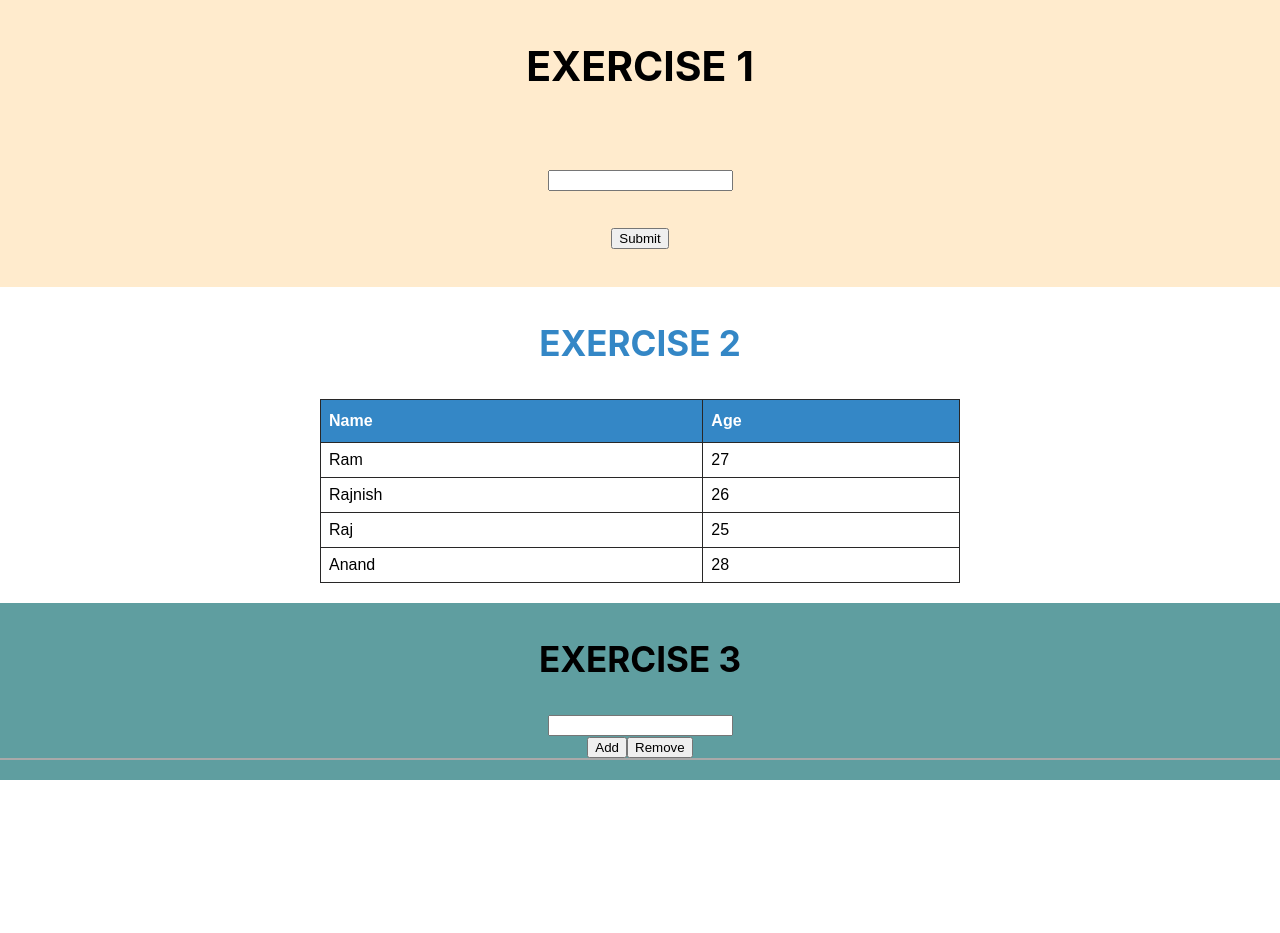
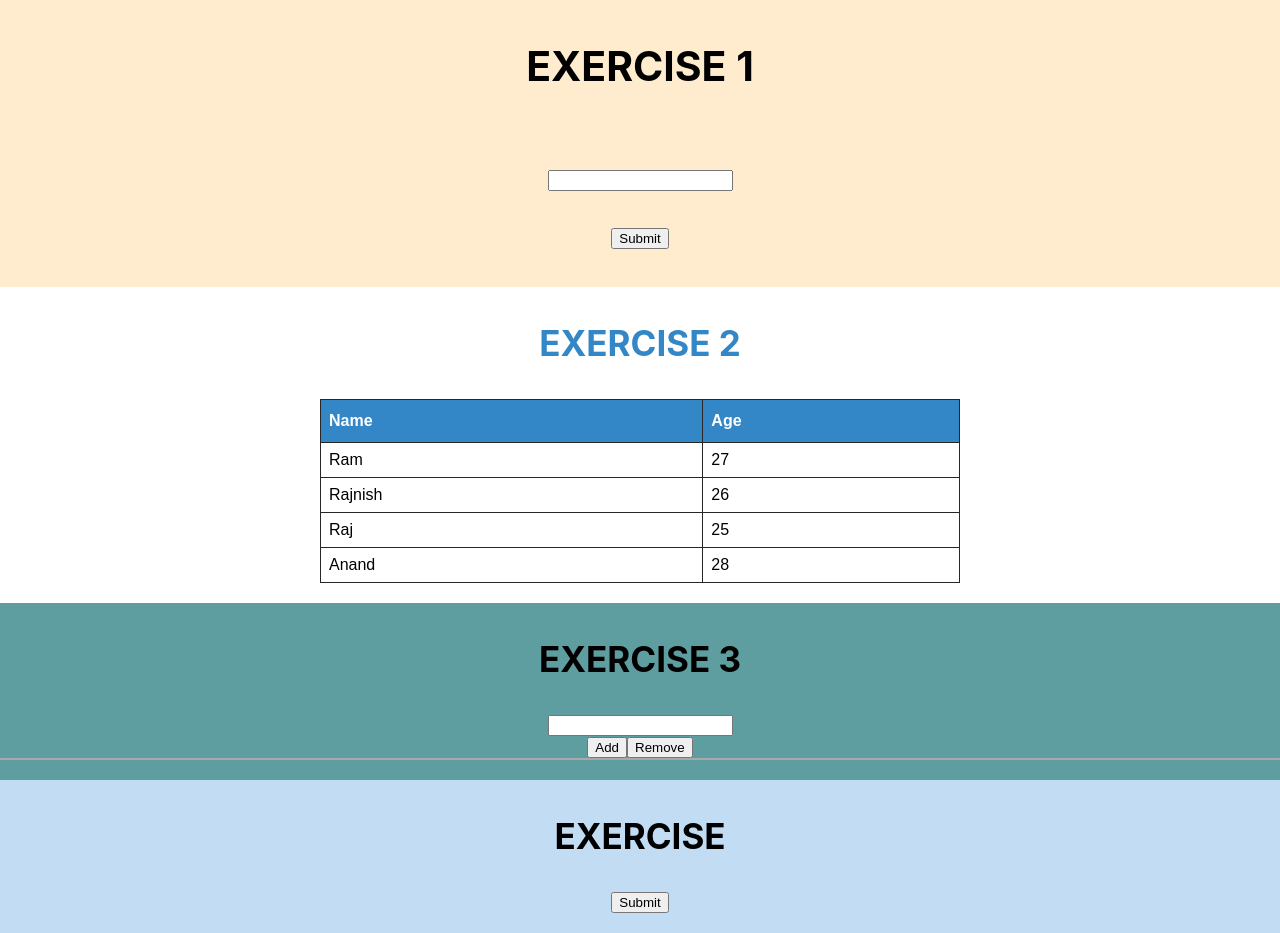
Before and after one commit to abhianand1909/dev-Abhishek, a React (Create React App) app in the folder MyApp/: page / in a window 1280 px wide. Before the commit the page ends 800 px from the top, so only its background shows below. Built offline with nearby package versions, Linux system fonts and the light colour scheme.

Commit message:
Exercise 4

```diff
--- a/MyApp/src/App.css
+++ b/MyApp/src/App.css
@@ -65,7 +65,14 @@
     color: #000000;
     font-size: 22px;
 }
-.E3
+.E3,.E4
 {
   font-size: 35px;
 }
+.Exercise4
+{
+  display: flex;
+  flex-direction: column;
+  align-items: center;
+  background-color: #c2dcf3;
+}
--- a/MyApp/src/App.js
+++ b/MyApp/src/App.js
@@ -1,6 +1,7 @@
 import React, { useState } from "react";
 import "./App.css";
-import Table from "./Component/Table"
+import Table from "./Component/Table";
+import Button from "./Component/Button";
 
 
 function App(){
@@ -31,12 +32,10 @@ function App(){
   let addData =() =>{
     setdata([value1.toUpperCase(),...arr]);
     takevalue(value1='')
-    console.log(arr);
   }
   let removeData =() =>{
     arr.pop();
     setdata([...arr]);
-    console.log(arr);
   }
 
   return (
@@ -73,7 +72,11 @@ function App(){
         <br />
     </div>
 
-
+    <div className="Exercise4">
+        <h3 className="E4">EXERCISE</h3>
+        <Button  buttonName={"Submit"}/>
+        <br />
+      </div>
 
     </>
 
--- /dev/null
+++ b/MyApp/src/Component/Button.jsx
@@ -0,0 +1,7 @@
+let Button =({buttonName}) =>
+{
+    return(
+        <button>{buttonName}</button>
+    )
+}
+export default Button
```
